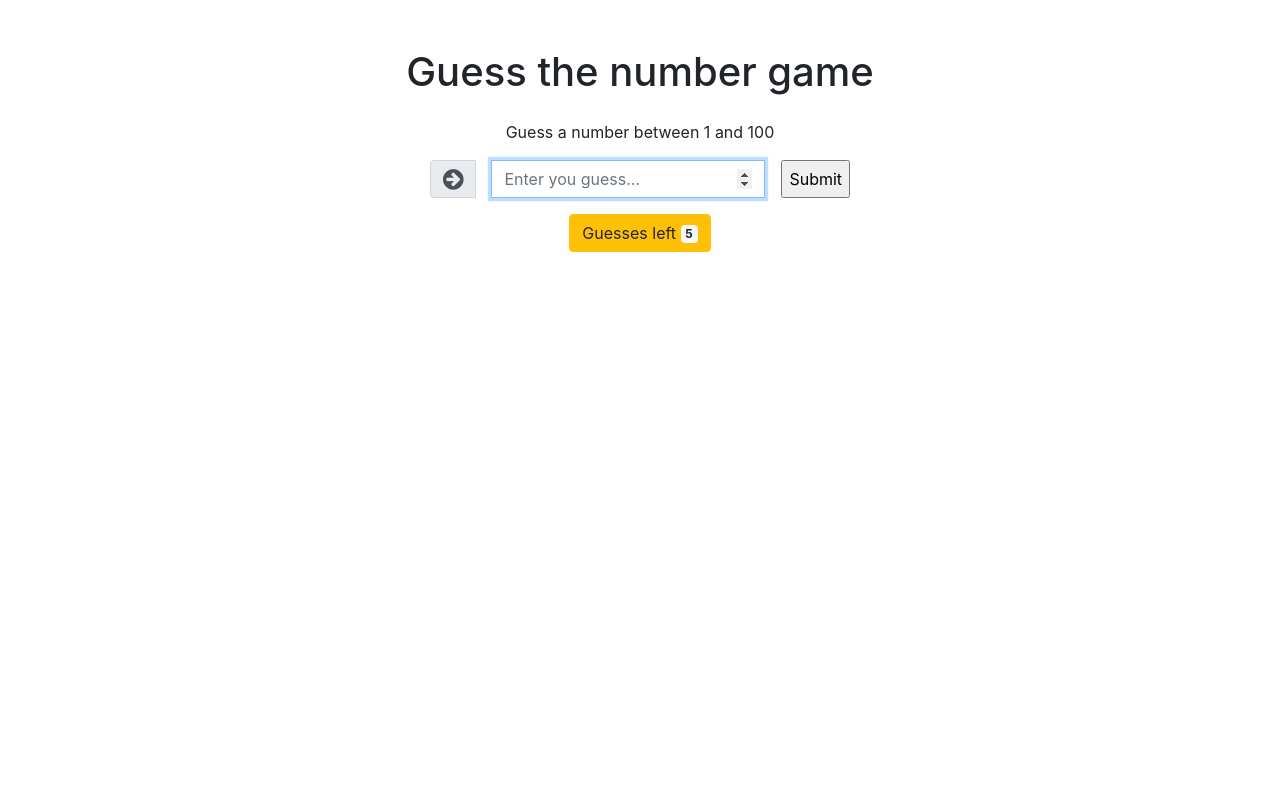
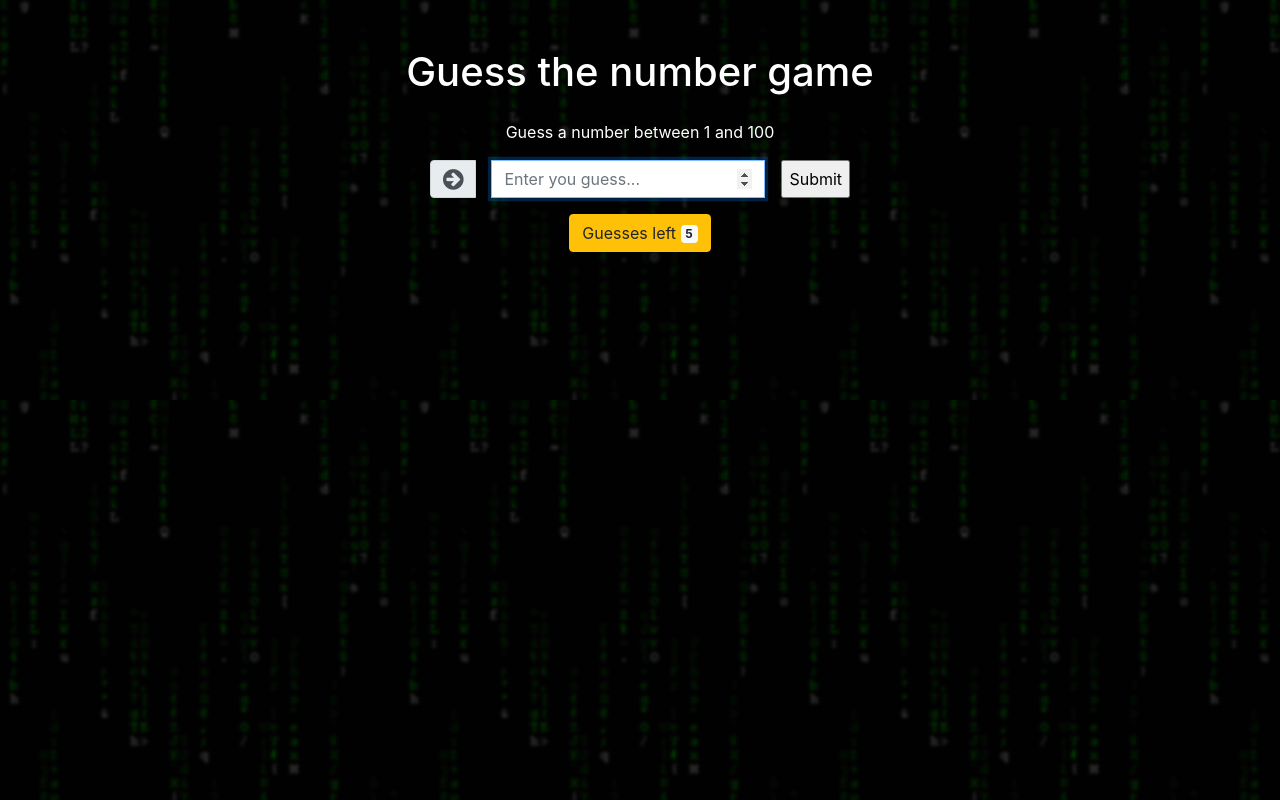
Before and after one commit to klauza/guessNumberGame, a plain HTML site: page index.html in a window 1280 px wide. Drawn offline with nearby package versions, Linux system fonts and the light colour scheme.

Commit message:
bg added, colors changed

```diff
--- a/index.html
+++ b/index.html
@@ -8,15 +8,36 @@
   <link href="https://stackpath.bootstrapcdn.com/font-awesome/4.7.0/css/font-awesome.min.css" rel="stylesheet" integrity="sha384-wvfXpqpZZVQGK6TAh5PVlGOfQNHSoD2xbE+QkPxCAFlNEevoEH3Sl0sibVcOQVnN" crossorigin="anonymous">
 
   <title>Guess game</title>
+  <style>
+    html{
+      height: 100vh;
+    }
+    body{
+      background-color: rgba(0, 0, 0);
+      position: relative;
+      height: 100%;
+    }
+    body::after{
+      content: "";
+      background-image: url("./bg/numbers.gif");
+      opacity: 0.5;
+      top: 0;
+      left: 0;
+      bottom: 0;
+      right: 0;
+      position: absolute;
+      z-index: -1;
+    }
+  </style>
 </head>
 <body>
   <div class="container">
 
 
 
-    <div class="row text-center mt-5">
+    <div class="row text-center pt-5">
       <div class="col">
-        <h1>Guess the number game</h1>
+        <h1 class="text-white">Guess the number game</h1>
       </div>
     </div>
 
@@ -24,7 +45,7 @@
       <div class="col-md-auto">
 
         <div id="game">
-          <p class="my-3">Guess a number between
+          <p class="my-3 text-white">Guess a number between
             <span class="min-num"></span>
             and
             <span class="max-num"></span>
--- a/js/game.js
+++ b/js/game.js
@@ -80,11 +80,12 @@ guessBtn.addEventListener('click', function(){
       //guessInput.style.borderColor = 'red';
       //clear input
       guessInput.value = '';
-      setMessage(`${guess} is not correct`, 'black');
+      setMessage(`${guess} is not correct`, 'white');
 
       // hint
       let hint;
       guess >= winningNum ? hint = 'The number is lower' : hint = 'The number is higher';
+      messageTwo.style.color ="white";
       messageTwo.innerText = hint;
 
     }
```
Also changed, not shown: README.md, bg/numbers.gif (added).
